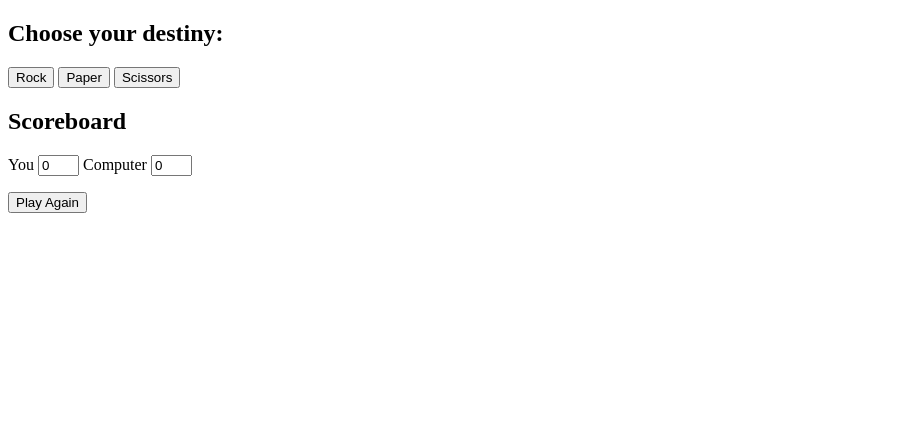
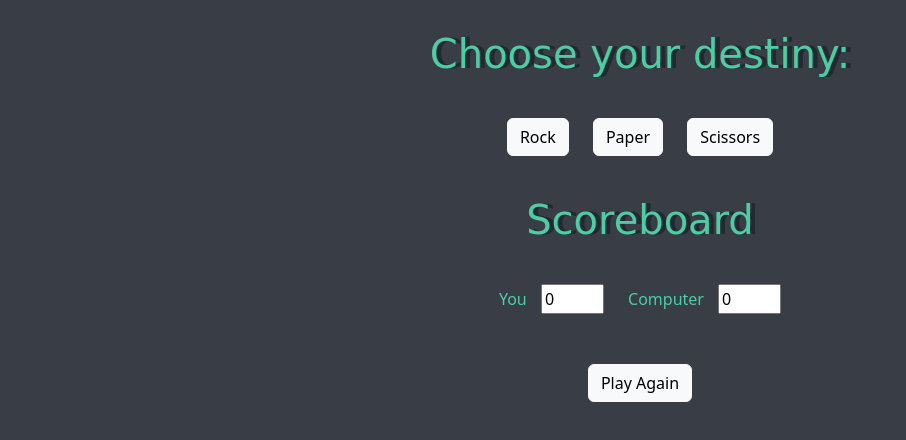
Before and after one commit to aleb88/rock-paper-scissors, a plain HTML site: page index.html in a window 1280 px wide. Shown: the whole page, without its empty margins (0-906 px from the left). Drawn offline with nearby package versions, Linux system fonts and the light colour scheme.

Commit message:
Update CSS add Bootstrap

```diff
--- a/index.html
+++ b/index.html
@@ -4,22 +4,31 @@
 <head>
   <meta charset="utf-8">
   <title>Rock-Paper-Scissors game</title>
+  <link href="https://cdn.jsdelivr.net/npm/bootstrap@5.3.0-alpha3/dist/css/bootstrap.min.css" rel="stylesheet" integrity="sha384-KK94CHFLLe+nY2dmCWGMq91rCGa5gtU4mk92HdvYe+M/SXH301p5ILy+dN9+nJOZ" crossorigin="anonymous">
   <link rel="stylesheet" href="styles.css">
+  <!-- <link href="https://fonts.googleapis.com/css?family=Indie+Flower|Lobster" rel="stylesheet"> -->
 </head>
 
 <body>
-  <h2>Choose your destiny:</h2>
-  <button type="button" id="rock" class="play">Rock</button>
-  <button type="button" id="paper" class="play">Paper</button>
-  <button type="button" id="scissors" class="play">Scissors</button>
-  <h2>Scoreboard</h2>
-  <label for="humanScore">You</label>
-  <input id="humanScore" size="2" value="0">
-  <label for="compScore">Computer</label>
-  <input id="compScore" size="2" value="0">
-  <p id="results"> </p>
-  <button type="button" id="reset" class="reset">Play Again</button>
+  <div class="container">
+    <h1 id="results">Choose your destiny:</h1>
+    <button type="button" id="rock" class="play btn btn-light">Rock</button>
+    <button type="button" id="paper" class="play btn btn-light">Paper</button>
+    <button type="button" id="scissors" class="play btn btn-light">Scissors</button>
+    <h1>Scoreboard</h1>
+    <div class="score">
+      <label for="humanScore">You</label>
+      <input id="humanScore" size="1" value="0">
+    </div>
+    <div class="score">
+      <label for="compScore">Computer</label>
+      <input id="compScore" size="1" value="0">
+    </div>
 
+
+    <h1> </h1>
+    <button type="button" id="reset" class="reset btn btn-light">Play Again</button>
+  </div>
   <script>
     /*
     Create three buttons, one for each selection. Add an event listener to the buttons that calls playRound
@@ -76,7 +85,7 @@
     function playAgain() {
       document.getElementById("humanScore").value = 0;
       document.getElementById("compScore").value = 0;
-      resultsField.textContent = " ";
+      resultsField.textContent = "Choose your destiny:";
     }
 
     document.getElementById("reset").addEventListener('click', playAgain);
@@ -122,6 +131,7 @@
 
   </script>
 
+  <script src="https://cdn.jsdelivr.net/npm/bootstrap@5.3.0-alpha3/dist/js/bootstrap.bundle.min.js" integrity="sha384-ENjdO4Dr2bkBIFxQpeoTz1HIcje39Wm4jDKdf19U8gI4ddQ3GYNS7NTKfAdVQSZe" crossorigin="anonymous"></script>
 </body>
 
 </html>
--- a/styles.css
+++ b/styles.css
@@ -0,0 +1,32 @@
+.container {
+    width: 70%;
+    margin: auto;
+    text-align: center;
+  }
+
+  body {
+    background-color: #393E46;
+  }
+
+
+  h1 {
+    margin: 30px;
+    font-family: cursive;
+    text-shadow: 5px 0 #232931;
+    font-size: 2.5rem;
+    color: #4ECCA3;
+  }
+
+  button {
+    margin: 10px;
+  }
+
+  label {
+    margin-right: 10px;
+    color: #4ECCA3;
+  }
+
+  .score {
+    margin: 10px;
+    display: inline-block;
+  }
```
